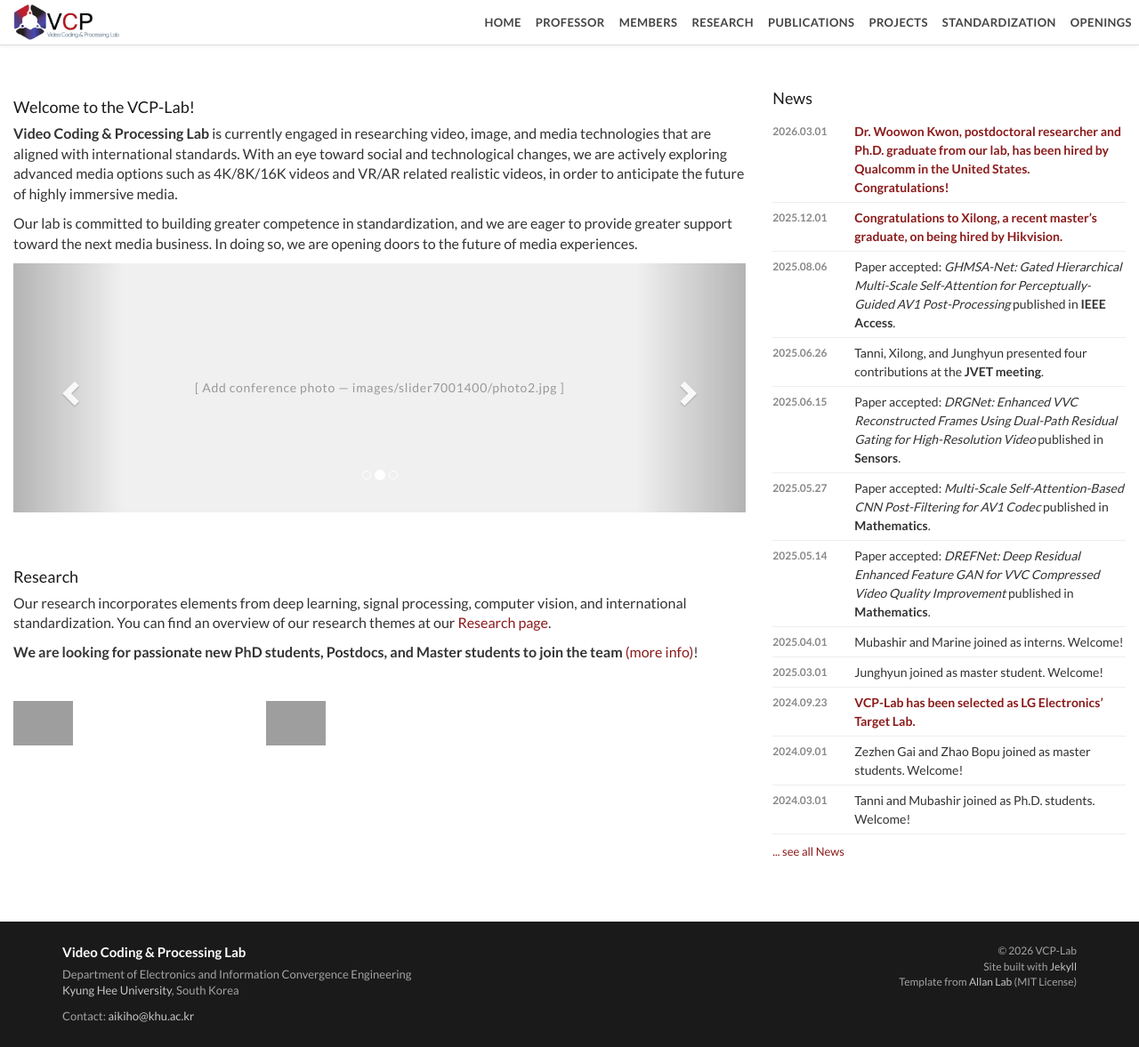
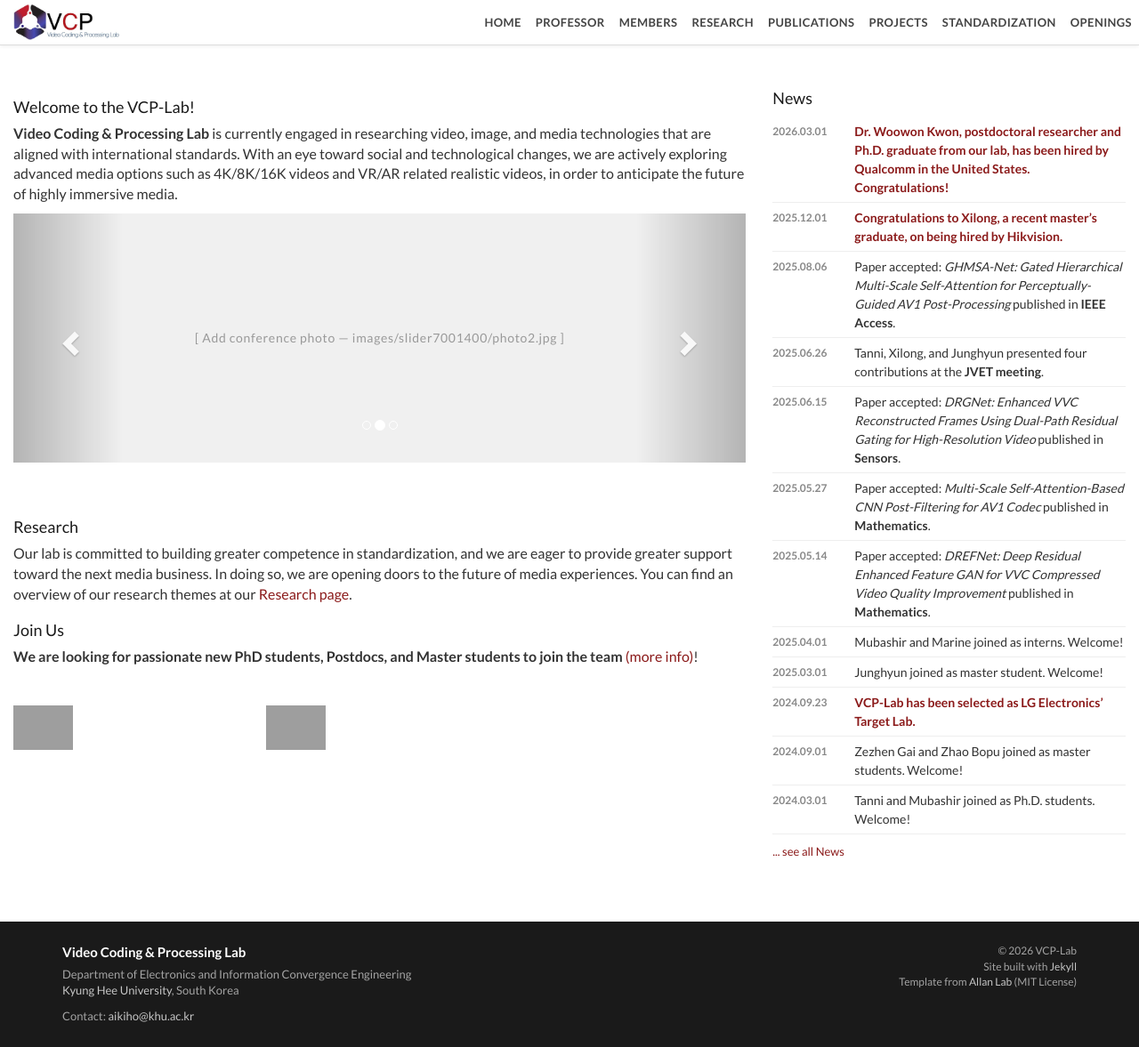
Before and after one commit to hazelran/lab_test, a Jekyll site: the page built from index.html, in a window 1280 px wide. Shown: the whole page at 89% size. Built offline with Jekyll 4.4.1, drawn with Linux system fonts in a browser that asks for light colours; grey boxes are pictures that could not be loaded.

Commit message:
Update index.html

```diff
--- a/index.html
+++ b/index.html
@@ -13,11 +13,6 @@ permalink: /
     and media technologies that are aligned with international standards. With an eye toward
     social and technological changes, we are actively exploring advanced media options such as
     4K/8K/16K videos and VR/AR related realistic videos, in order to anticipate the future of highly immersive media.
-  </p>
-  <p>
-    Our lab is committed to building greater competence in standardization, and we are eager to
-    provide greater support toward the next media business. In doing so, we are opening doors to
-    the future of media experiences.
   </p>
 
   <!-- Carousel -->
@@ -50,11 +45,13 @@ permalink: /
 
   <h3>Research</h3>
   <p>
-    Our research incorporates elements from deep learning, signal processing, computer vision,
-    and international standardization. You can find an overview of our research themes at our
+    Our lab is committed to building greater competence in standardization, and we are eager to
+    provide greater support toward the next media business. In doing so, we are opening doors to
+    the future of media experiences. You can find an overview of our research themes at our
     <a href="{{ site.baseurl }}/research/">Research page</a>.
   </p>
 
+  <h3>Join Us</h3>
   <p>
     <b>We are looking for passionate new PhD students, Postdocs, and Master students to join
     the team</b> <a href="{{ site.baseurl }}/openings/">(more info)</a>!
```
